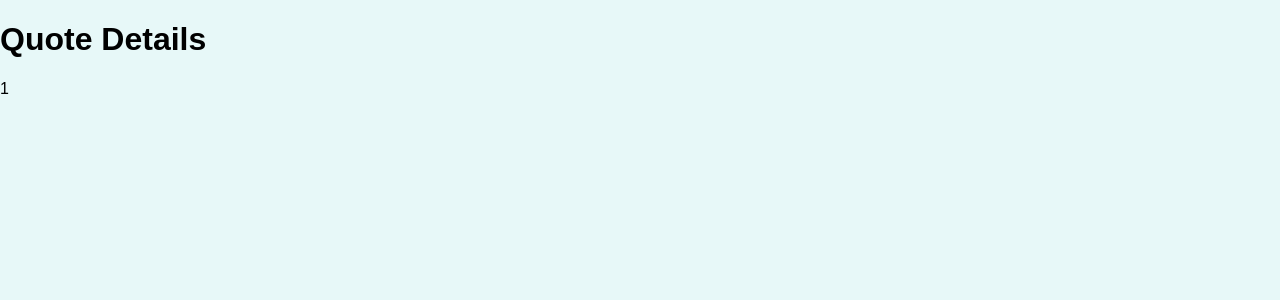
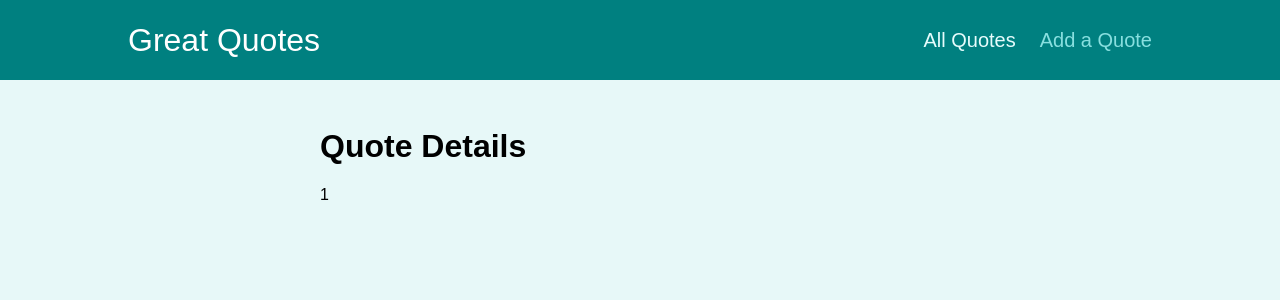
Before and after one commit to afranca/multipage-quotes-react, a React (Create React App) app: page /quotes/1 in a window 1280 px wide. Shown: the top 300 px of the page. Built offline with nearby package versions, Linux system fonts and the light colour scheme; the HTML template or start-up script is replaced by a standard one.

Commit message:
feat: creating Navigation & Layout and using Layout in App

```diff
--- a/src/App.js
+++ b/src/App.js
@@ -1,13 +1,15 @@
 import { Route, Switch, NavLink, Redirect } from "react-router-dom";
+import Layout from "./components/layout/Layout";
 import AllQuotes from "./pages/AllQuotes";
 import NewQuote from "./pages/NewQuote";
 import QuoteDetails from "./pages/QuoteDetails";
 
 function App() {
   return (
+    <Layout>
       <Switch>
         <Route path="/" exact>
-        <Redirect to='/quotes'/>
+          <Redirect to="/quotes" />
         </Route>
         <Route path="/quotes" exact>
           <AllQuotes></AllQuotes>
@@ -19,6 +21,7 @@
           <NewQuote></NewQuote>
         </Route>
       </Switch>
+    </Layout>
   );
 }
 
--- /dev/null
+++ b/src/components/layout/Layout.js
@@ -0,0 +1,14 @@
+import React, { Fragment } from "react";
+import MainNavigation from "./MainNavigation";
+import classes from "./Layout.module.css";
+
+const Layout = (props) => {
+  return (
+    <Fragment>
+      <MainNavigation />
+      <main className={classes.main}>{props.children}</main>
+    </Fragment>
+  );
+};
+
+export default Layout;
--- /dev/null
+++ b/src/components/layout/MainNavigation.js
@@ -0,0 +1,27 @@
+import React from "react";
+import { NavLink } from "react-router-dom";
+import classes from "./MainNavigation.module.css";
+
+const MainNavigation = () => {
+  return (
+    <header className={classes.header}>
+      <div className={classes.logo}>Great Quotes</div>
+      <nav className={classes.nav}>
+        <ul>
+          <li>
+            <NavLink to="/quotes" activeClassName={classes.active}>
+              All Quotes
+            </NavLink>
+          </li>
+          <li>
+            <NavLink to="/new-quote" activeClassName={classes.active}>
+              Add a Quote
+            </NavLink>
+          </li>
+        </ul>
+      </nav>
+    </header>
+  );
+};
+
+export default MainNavigation;
```
Lines whose indentation alone changed are shown as unchanged.
